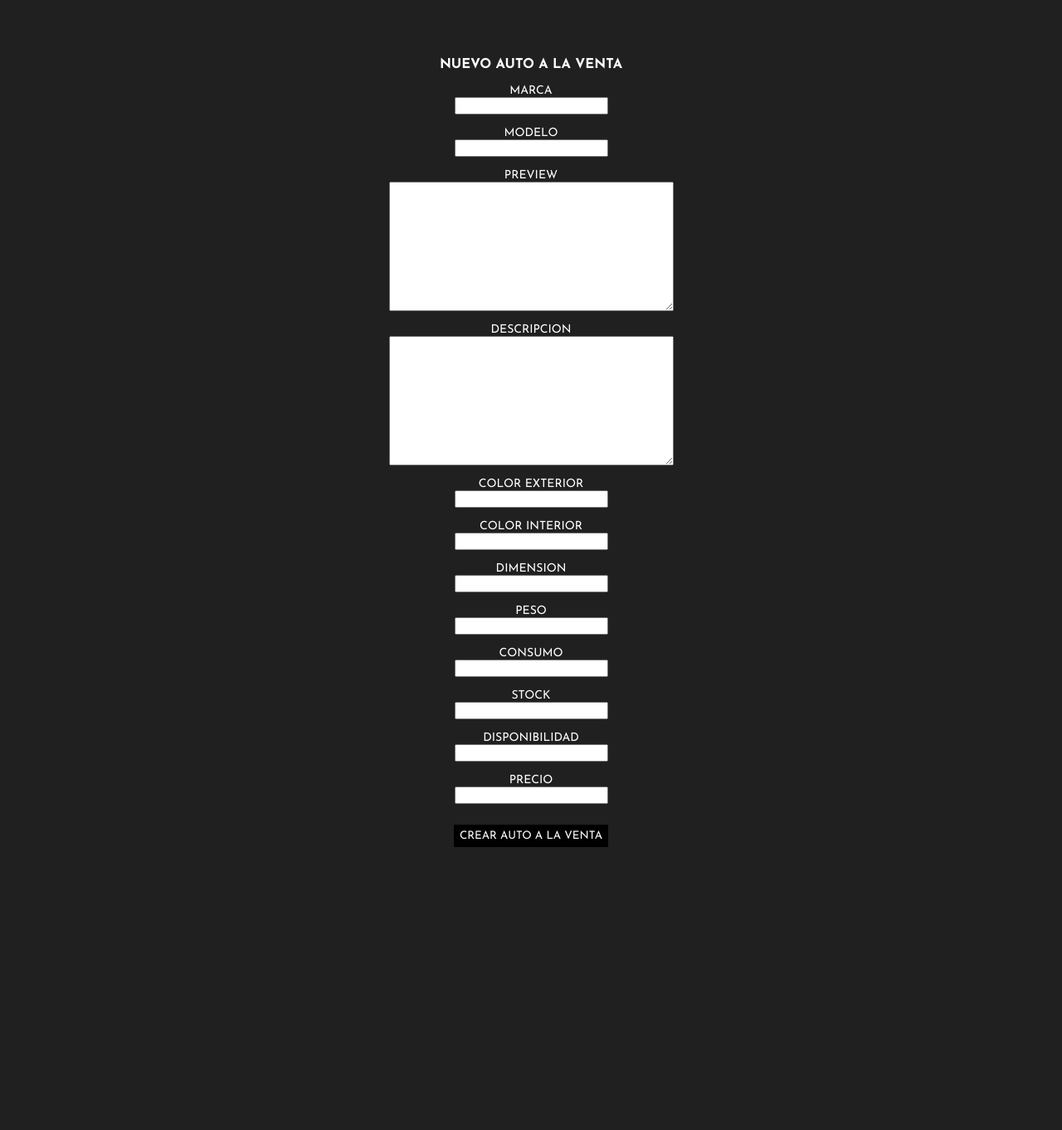
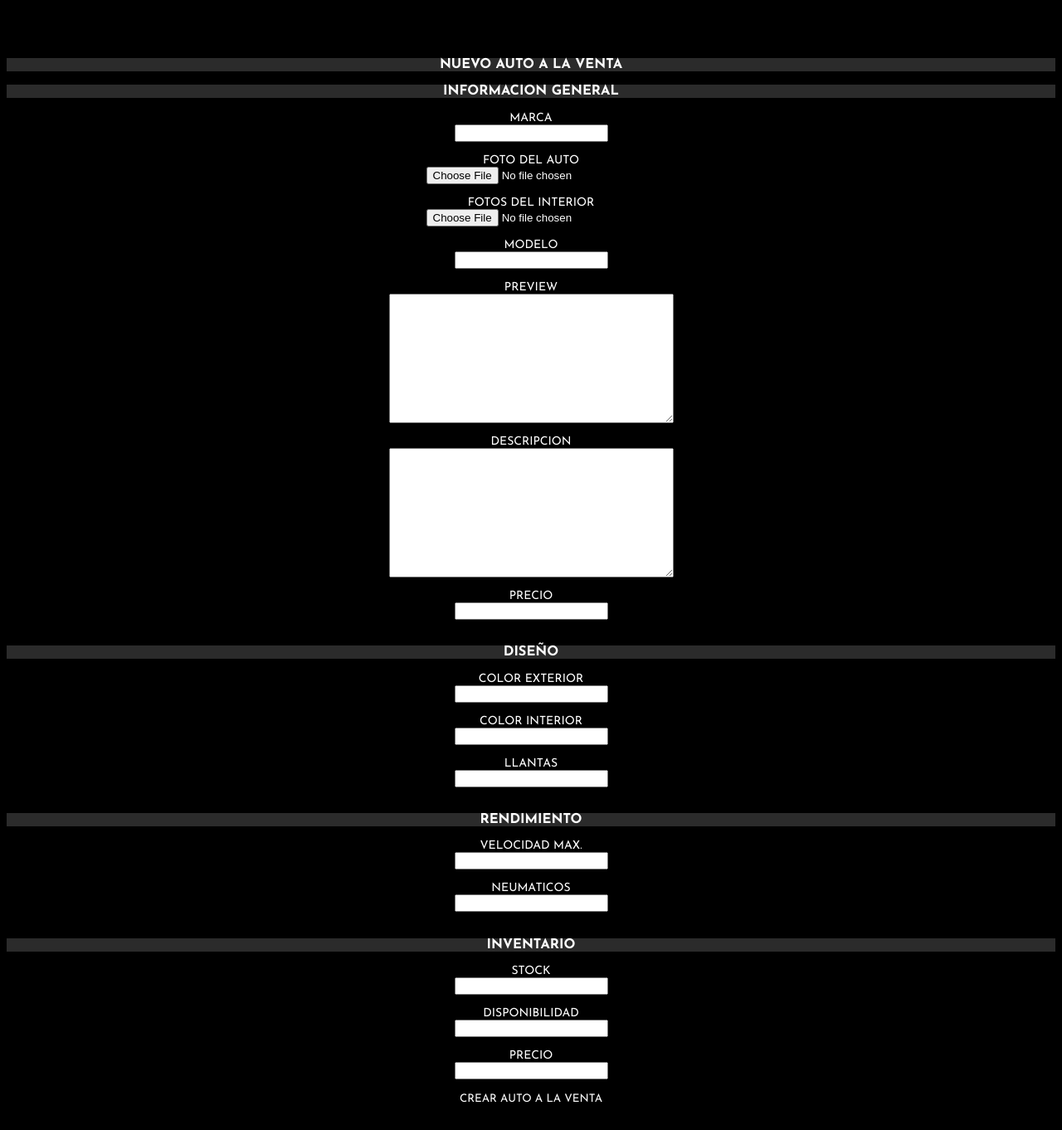
Before and after one commit to damiandelgado1/Dashboard-Pagani-Car, a Django app: page /car/create/ in a window 1280 px wide. Shown: the whole page at 83% size. Before the commit the page ends 1021 px from the top, so only its background shows below. Run offline with Django 4.2, Linux system fonts and the light colour scheme; some web fonts are replaced.

Commit message:
Add header to description different part of the Information Create Car

```diff
--- a/car/admin.py
+++ b/car/admin.py
@@ -3,6 +3,6 @@ from .models import Car
 
 @admin.register(Car)
 class CarAdmin(admin.ModelAdmin):
-    list_display = ["brand", "model", "preview", "description", "dimmenssion", "weight", "consumtion", "external_color", "internal_color", "stock", "availability", "price"]
+    list_display = ["brand", "model", "photo", "preview", "description", "photo_interior", "tires", "max_speed", "tire", "external_color", "internal_color", "stock", "availability", "price"]
     list_filter = ["brand", "model", "stock", "price"]
     search_fields = ["model", "price"]
--- a/car/models.py
+++ b/car/models.py
@@ -4,11 +4,13 @@ from django.db import models
 class Car(models.Model):
     brand = models.CharField(max_length=20, null=True, verbose_name="Marca del Auto")
     model = models.CharField(max_length=20, verbose_name="Modelo")
+    photo = models.ImageField(upload_to="car/", blank=True, verbose_name="Foto del Auto")
     preview = models.TextField(verbose_name="Previsualizacion Auto")
     description = models.TextField(verbose_name="Descripcion")
-    dimmenssion = models.IntegerField(verbose_name="Dimensiones del Auto")
-    weight = models.DecimalField(max_digits=6, decimal_places=2, null=True, verbose_name="Peso")
-    consumtion = models.IntegerField(verbose_name="Litros de Consumo")
+    photo_interior = models.ImageField(upload_to="interior_car/", blank=True, verbose_name="Fotos de Interior del Auto")
+    tires = models.CharField(max_length=20, verbose_name="Dimensiones del Auto")
+    max_speed = models.DecimalField(max_digits=6, decimal_places=2, null=True, verbose_name="Peso")
+    tire = models.CharField(max_length=30, verbose_name="Litros de Consumo")
     external_color = models.CharField(max_length=20, null=True, verbose_name="Color exterior")
     internal_color = models.CharField(max_length=20, null=True, verbose_name="Color interior")
     stock = models.IntegerField(verbose_name="Unidades disponibles")
--- a/car/views.py
+++ b/car/views.py
@@ -24,11 +24,13 @@ class CreateCar(CreateView):
     fields = [
         "brand",
         "model",
+        "photo",
         "preview",
         "description",
-        "dimmenssion",
-        "weight",
-        "consumtion",
+        "photo_interior",
+        "tires",
+        "max_speed",
+        "tire",
         "external_color",
         "internal_color",
         "stock",
--- a/car_dashboard/settings.py
+++ b/car_dashboard/settings.py
@@ -105,6 +105,10 @@ USE_TZ = True
 # Static files (CSS, JavaScript, Images)
 # https://docs.djangoproject.com/en/4.2/howto/static-files/
 
+MEDIA_URL = 'media/'
+MEDIA_ROOT = BASE_DIR / 'media'
+
+
 STATIC_URL = 'static/'
 STATICFILES_DIRS = [
     BASE_DIR / "static"
--- a/car_dashboard/urls.py
+++ b/car_dashboard/urls.py
@@ -1,4 +1,6 @@
 from django.contrib import admin
+from django.conf import settings
+from django.conf.urls.static import static
 from django.urls import path, include
 from .views import dashboard
 
@@ -8,3 +10,6 @@ urlpatterns = [
     path('car/', include("car.urls", namespace="car")),
     path('admin/', admin.site.urls),
 ]
+
+if settings.DEBUG:
+    urlpatterns += static(settings.MEDIA_URL, document_root = settings.MEDIA_ROOT)
--- a/static/home/css/style.css
+++ b/static/home/css/estilos.css
@@ -1,5 +1,5 @@
 body {
-    background-color: #202020;
+    background-color: #000000;
     color: white;
     font-family: Josefin Sans;
     font-size: 14px;
@@ -16,6 +16,15 @@ button {
     margin-top: 10px;
     margin-bottom: 10px;
     padding: 7px;
+}
+
+.button:hover {
+    background-color: white;
+    color: black;
+}
+
+h3 {
+    background-color: #2B2B2B;
 }
 
 nav {
@@ -35,12 +44,16 @@ a {
     margin-left: auto;
     margin-right: auto;
     padding: 20px;
-    height: 360px;
+    height: 570px;
     text-align: left;
 }
 
 .car-availability h3 {
     text-align: center;
+}
+
+.car-availability:hover {
+    box-shadow: 0px 10px 20px rgba(0, 0, 0, 0.3);
 }
 
 article p:nth-of-type(1) {
--- a/templates/car/car_create.html
+++ b/templates/car/car_create.html
@@ -2,16 +2,30 @@
 <link rel="preconnect" href="https://fonts.googleapis.com">
 <link rel="preconnect" href="https://fonts.gstatic.com" crossorigin>
 <link href="https://fonts.googleapis.com/css2?family=Afacad:ital,wght@0,400..700;1,400..700&family=Akronim&family=GFS+Didot&family=Josefin+Sans:ital,wght@0,100..700;1,100..700&family=Montserrat:ital,wght@0,100..900;1,100..900&family=Roboto:ital,wght@0,100..900;1,100..900&display=swap" rel="stylesheet">
-<link rel="stylesheet" href="{% static 'home/css/style.css' %}">
+<link rel="stylesheet" href="{% static 'home/css/estilos.css' %}">
 
 <h3> NUEVO AUTO A LA VENTA </h3>
 
-<form action="" method="POST">
+<form action="" method="POST" enctype="multipart/form-data">
     {% csrf_token %}
+    {{ form.errors }}
 
+    <h3> INFORMACION GENERAL </h3>
     <div>
         <label for="{{ form.brand.id_for_label }}"> MARCA </label> <br>
         {{ form.brand }}
+    </div>
+    <br>
+
+    <div>
+        <label for="{{ form.photo.id_for_label }}"> FOTO DEL AUTO </label> <br>
+        {{ form.photo }}
+    </div>
+    <br>
+
+    <div>
+        <label for="{{ form.photo_interior.id_for_label }}"> FOTOS DEL INTERIOR </label> <br>
+        {{ form.photo_interior }}
     </div>
     <br>
 
@@ -34,6 +48,13 @@
     <br>
 
     <div>
+        <label for="{{ form.price.id_for_label }}"> PRECIO </label> <br>
+        {{ form.price }}
+    </div>
+    <br>
+
+    <h3> DISEÑO </h3>
+    <div>
         <label for="{{ form.external_color.id_for_label }}"> COLOR EXTERIOR </label> <br>
         {{ form.external_color }}
     </div>
@@ -46,23 +67,26 @@
     <br>
 
     <div>
-        <label for="{{ form.dimmenssion.id_for_label }}"> DIMENSION </label> <br>
-        {{ form.dimmenssion }}
+        <label for="{{ form.tires.id_for_label }}"> LLANTAS </label> <br>
+        {{ form.tires }}
+    </div>
+    <br>
+
+    <h3> RENDIMIENTO </h3>
+
+    <div>
+        <label for="{{ form.max_speed.id_for_label }}"> VELOCIDAD MAX. </label> <br>
+        {{ form.max_speed }}
     </div>
     <br>
 
     <div>
-        <label for="{{ form.weight.id_for_label }}"> PESO </label> <br>
-        {{ form.weight }}
+        <label for="{{ form.tire.id_for_label }}"> NEUMATICOS </label> <br>
+        {{ form.tire }}
     </div>
     <br>
 
-    <div>
-        <label for="{{ form.consumtion.id_for_label }}"> CONSUMO </label> <br>
-        {{ form.consumtion }}
-    </div>
-    <br>
-
+    <h3> INVENTARIO </h3>
     <div>
         <label for="{{ form.stock.id_for_label }}"> STOCK </label> <br>
         {{ form.stock }}
@@ -79,7 +103,6 @@
         <label for="{{ form.price.id_for_label }}"> PRECIO </label> <br>
         {{ form.price }}
     </div>
-    <br>
 
-    <button type="submit"> CREAR AUTO A LA VENTA </button>
+    <button type="submit" class="button"> CREAR AUTO A LA VENTA </button>
 </form>
--- a/templates/car/car_delete.html
+++ b/templates/car/car_delete.html
@@ -2,12 +2,12 @@
 <link rel="preconnect" href="https://fonts.googleapis.com">
 <link rel="preconnect" href="https://fonts.gstatic.com" crossorigin>
 <link href="https://fonts.googleapis.com/css2?family=Afacad:ital,wght@0,400..700;1,400..700&family=Akronim&family=GFS+Didot&family=Josefin+Sans:ital,wght@0,100..700;1,100..700&family=Montserrat:ital,wght@0,100..900;1,100..900&family=Roboto:ital,wght@0,100..900;1,100..900&display=swap" rel="stylesheet">
-<link rel="stylesheet" href="{% static 'home/css/style.css' %}">
+<link rel="stylesheet" href="{% static 'home/css/estilos.css' %}">
 
 <h3> ELIMINAR AUTO {{ car.brand }} {{ car.model }} </h3>
 
 <form method="POST">
     {% csrf_token %}
     {{ form }}
-    <button type="submit"> ELIMINAR AUTO </button>
+    <button type="submit" class="button"> ELIMINAR AUTO </button>
 </form>
--- a/templates/car/car_modify.html
+++ b/templates/car/car_modify.html
@@ -2,7 +2,7 @@
 <link rel="preconnect" href="https://fonts.googleapis.com">
 <link rel="preconnect" href="https://fonts.gstatic.com" crossorigin>
 <link href="https://fonts.googleapis.com/css2?family=Afacad:ital,wght@0,400..700;1,400..700&family=Akronim&family=GFS+Didot&family=Josefin+Sans:ital,wght@0,100..700;1,100..700&family=Montserrat:ital,wght@0,100..900;1,100..900&family=Roboto:ital,wght@0,100..900;1,100..900&display=swap" rel="stylesheet">
-<link rel="stylesheet" href="{% static 'home/css/style.css' %}">
+<link rel="stylesheet" href="{% static 'home/css/estilos.css' %}">
 
 <h3> MODIFICAR AUTO {{ car.brand }} {{ car.model }} </h3>
 
@@ -39,5 +39,5 @@
     </div>
     <br>
 
-    <button type="submit"> MODIFICAR AUTO </button>
+    <button type="submit" class="button"> MODIFICAR AUTO </button>
 </form>
--- a/templates/car/list_car.html
+++ b/templates/car/list_car.html
@@ -1,11 +1,12 @@
 <!-- Show all Car -->
 {% for car in cars %}
     <article class="car-availability">
+        <img src="{{ car.photo.url }}" width="300">
         <h3> {{ car.brand }} {{ car.model }} </h3>
         <p> {{ car.preview }} </p>
         <p> Stock: {{ car.stock }} </p>
         <p> Estado: {{ car.availability }} </p>
         <p> Precio: {{ car.price }} </p>
-        <button> <a href="{% url 'car:car_detail' car.pk %}"> VER DETALLES </a> </button>
+        <button class="button"> <a href="{% url 'car:car_detail' car.pk %}"> VER DETALLES </a> </button>
     </article>
 {% endfor %}
--- a/templates/dashboard/dashboard.html
+++ b/templates/dashboard/dashboard.html
@@ -7,7 +7,7 @@
     <link rel="preconnect" href="https://fonts.googleapis.com">
     <link rel="preconnect" href="https://fonts.gstatic.com" crossorigin>
     <link href="https://fonts.googleapis.com/css2?family=Afacad:ital,wght@0,400..700;1,400..700&family=Akronim&family=GFS+Didot&family=Josefin+Sans:ital,wght@0,100..700;1,100..700&family=Montserrat:ital,wght@0,100..900;1,100..900&family=Roboto:ital,wght@0,100..900;1,100..900&display=swap" rel="stylesheet">
-    <link rel="stylesheet" href="{% static 'home/css/style.css' %}">
+    <link rel="stylesheet" href="{% static 'home/css/estilos.css' %}">
     <title> DASHBOARD AUTOS PAGANI </title>
 </head>
 <body>
@@ -20,7 +20,7 @@
     <!-- Here implement JavaScript features-->
 
     <!-- Button to Create car -->
-    <button> <a href="{% url 'car:create_car' %}"> NUEVO AUTO A LA VENTA </a> </button>
+    <button class="button"> <a href="{% url 'car:create_car' %}"> NUEVO AUTO A LA VENTA </a> </button>
     <br>
 
     <!-- Display all car availability in the Shop -->
```
Also changed, not shown: templates/car/detail_car.html (+6 -4 lines), car/migrations/0001_initial.py, db.sqlite3.
